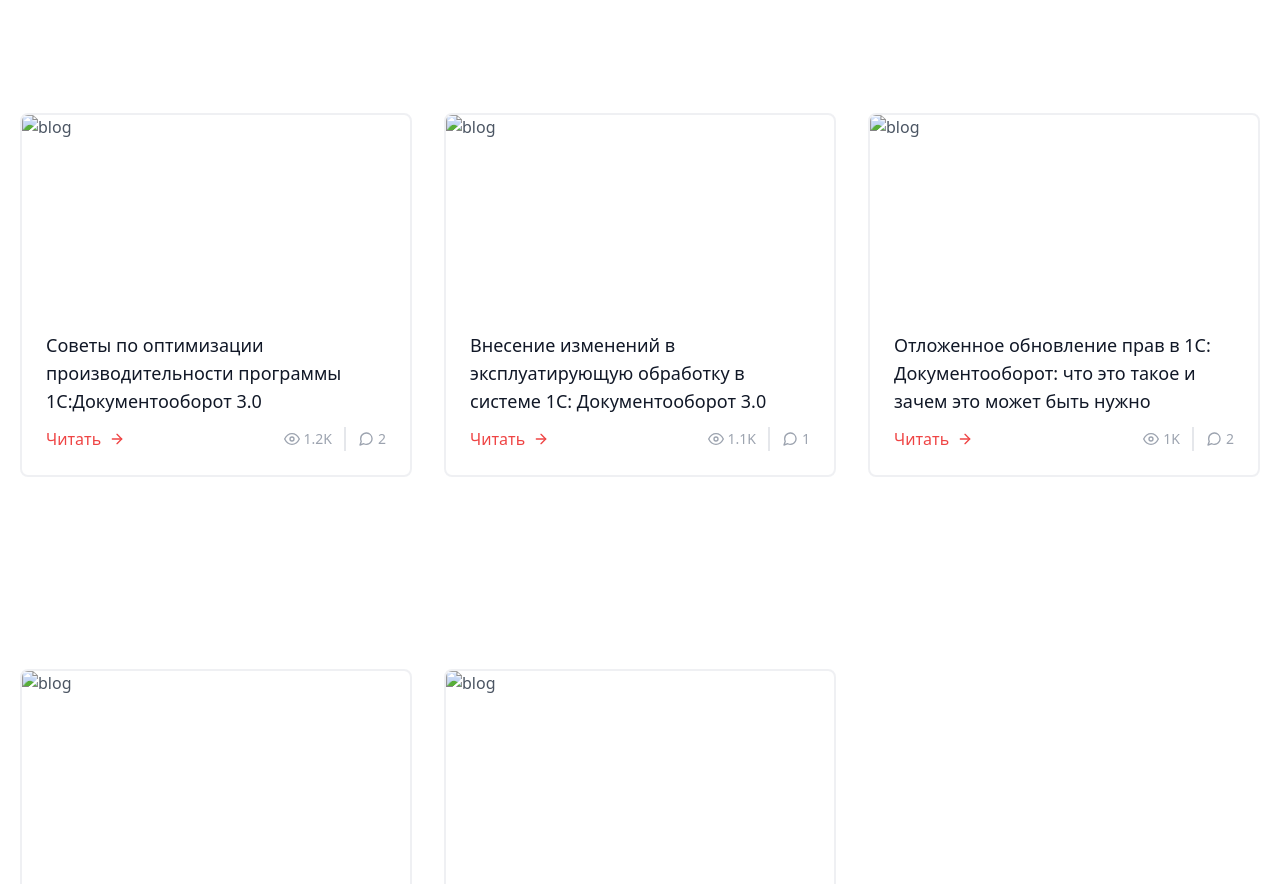
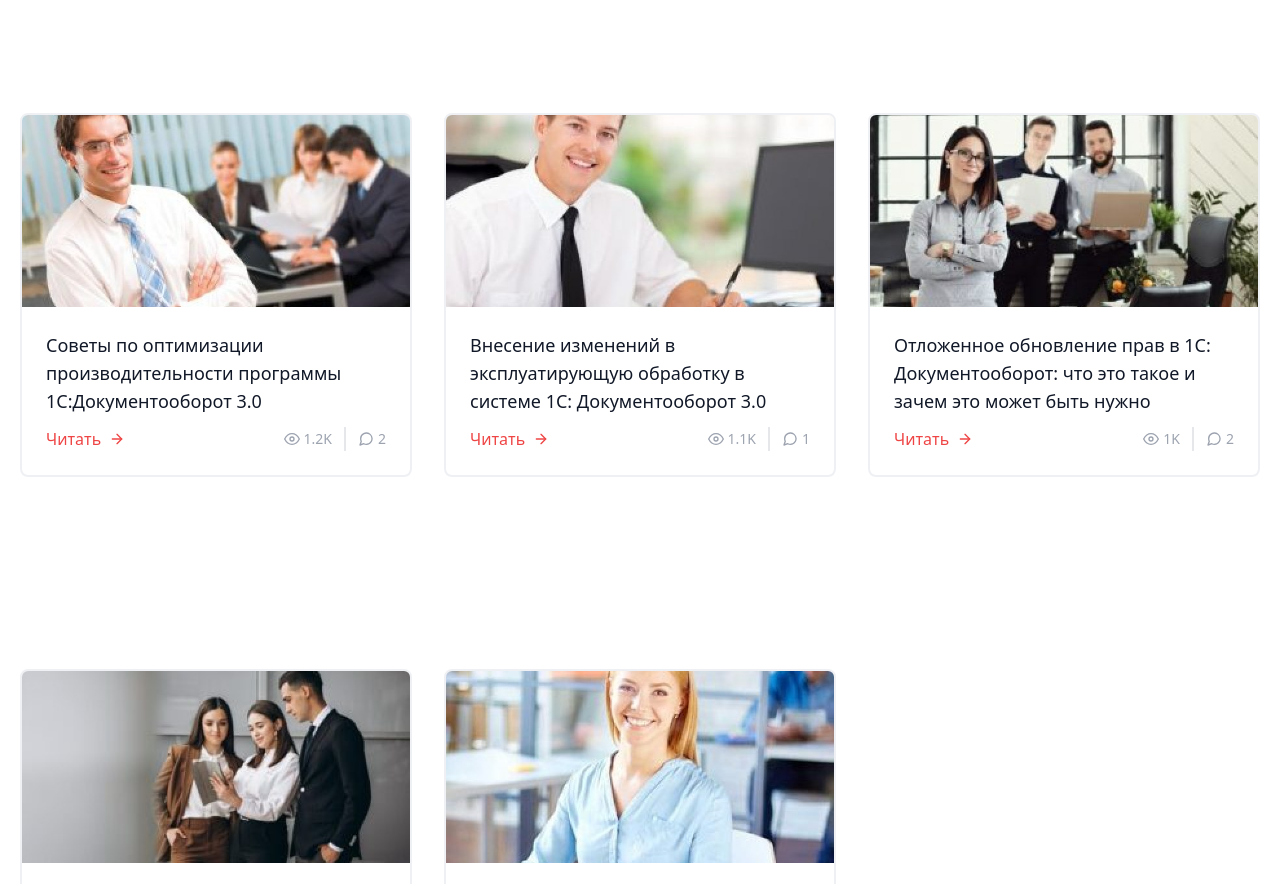
Before and after one commit to lip24W/dokumentonew, a plain HTML site: page blog.html in a window 1280 px wide. Shown: the part 53-937 px from the top of the page. Drawn offline with nearby package versions, Linux system fonts and the light colour scheme; the site is published under a folder, as on GitHub Pages, so addresses that start at the root find nothing.

Commit message:
Update blog.html

```diff
--- a/blog.html
+++ b/blog.html
@@ -59,7 +59,7 @@
           <div class="flex flex-wrap -m-4">
             <div class="p-4 md:w-1/3">
               <div class="h-full border-2 border-gray-200 border-opacity-60 rounded-lg overflow-hidden">
-                <img class="lg:h-48 md:h-36 w-full object-cover object-center" src="/img/photo_5436120861255002323_x.jpg" alt="blog">
+                <img class="lg:h-48 md:h-36 w-full object-cover object-center" src="./img/photo_5436120861255002323_x.jpg" alt="blog">
                 <div class="p-6">
 
                   <h1 class="title-font text-lg font-medium text-gray-900 mb-3">Советы по оптимизации производительности программы 1С:Документооборот 3.0</h1>
@@ -88,7 +88,7 @@
             </div>
             <div class="p-4 md:w-1/3">
               <div class="h-full border-2 border-gray-200 border-opacity-60 rounded-lg overflow-hidden">
-                <img class="lg:h-48 md:h-36 w-full object-cover object-center" src="/img/photo_5436120861255002324_x.jpg" alt="blog">
+                <img class="lg:h-48 md:h-36 w-full object-cover object-center" src="./img/photo_5436120861255002324_x.jpg" alt="blog">
                 <div class="p-6">
 
                   <h1 class="title-font text-lg font-medium text-gray-900 mb-3">Внесение изменений в эксплуатирующую обработку в системе 1С: Документооборот 3.0</h1>
@@ -117,7 +117,7 @@
             </div>
             <div class="p-4 md:w-1/3">
               <div class="h-full border-2 border-gray-200 border-opacity-60 rounded-lg overflow-hidden">
-                <img class="lg:h-48 md:h-36 w-full object-cover object-center" src="/img/photo_5436120861255002328_x.jpg" alt="blog">
+                <img class="lg:h-48 md:h-36 w-full object-cover object-center" src="./img/photo_5436120861255002328_x.jpg" alt="blog">
                 <div class="p-6">
 
                   <h1 class="title-font text-lg font-medium text-gray-900 mb-3">Отложенное обновление прав в 1С: Документооборот: что это такое и зачем это может быть нужно</h1>
@@ -153,7 +153,7 @@
           <div class="flex flex-wrap -m-4">
             <div class="p-4 md:w-1/3">
               <div class="h-full border-2 border-gray-200 border-opacity-60 rounded-lg overflow-hidden">
-                <img class="lg:h-48 md:h-36 w-full object-cover object-center" src="/img/photo_5436120861255002329_x.jpg" alt="blog">
+                <img class="lg:h-48 md:h-36 w-full object-cover object-center" src="./img/photo_5436120861255002329_x.jpg" alt="blog">
                 <div class="p-6">
 
                   <h1 class="title-font text-lg font-medium text-gray-900 mb-3">Сравнение и анализ функциональных возможностей роли помощника и замещающего руководителя в 1C:Документооборот 3.0</h1>
@@ -182,7 +182,7 @@
             </div>
             <div class="p-4 md:w-1/3">
               <div class="h-full border-2 border-gray-200 border-opacity-60 rounded-lg overflow-hidden">
-                <img class="lg:h-48 md:h-36 w-full object-cover object-center" src="/img/photo_5436120861255002327_x.jpg" alt="blog">
+                <img class="lg:h-48 md:h-36 w-full object-cover object-center" src="./img/photo_5436120861255002327_x.jpg" alt="blog">
                 <div class="p-6">
 
                   <h1 class="title-font text-lg font-medium text-gray-900 mb-3">Изменение ответственного в задачах согласования в 1С: Документооборот</h1>
```
